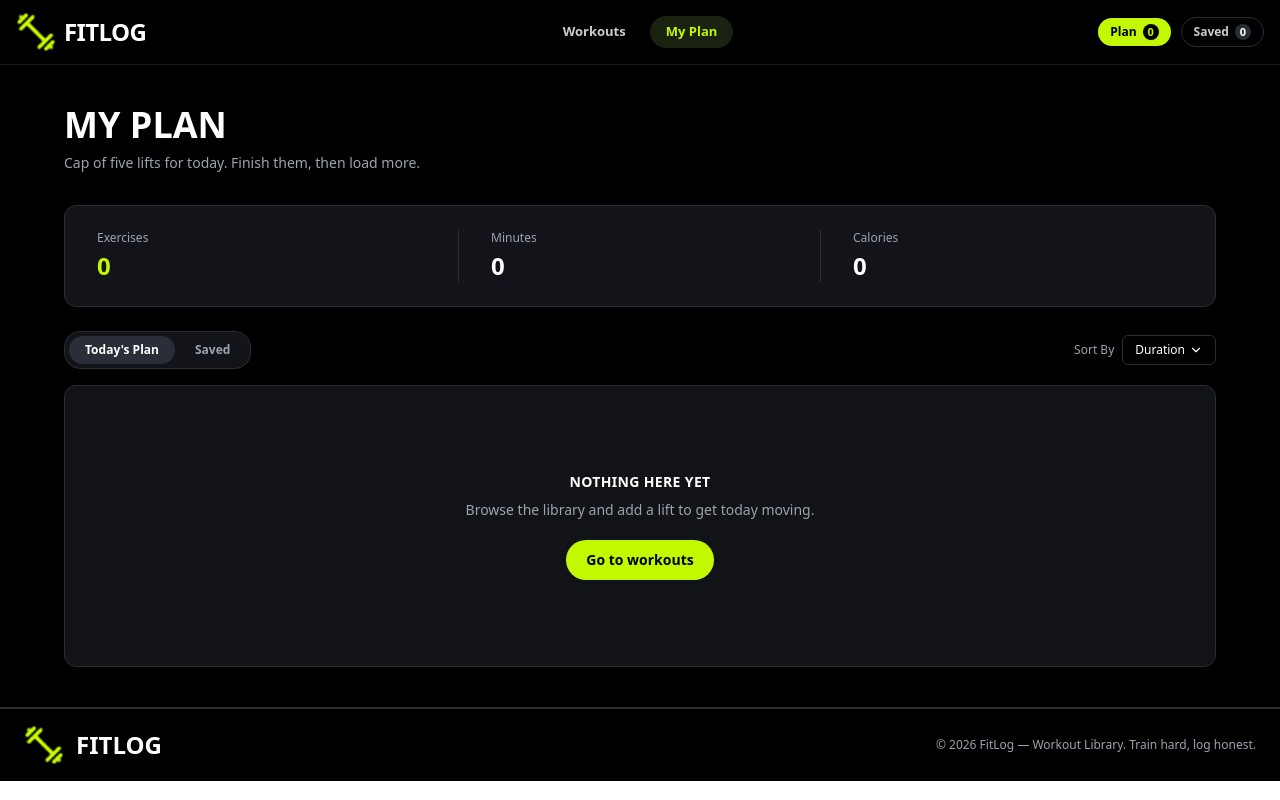
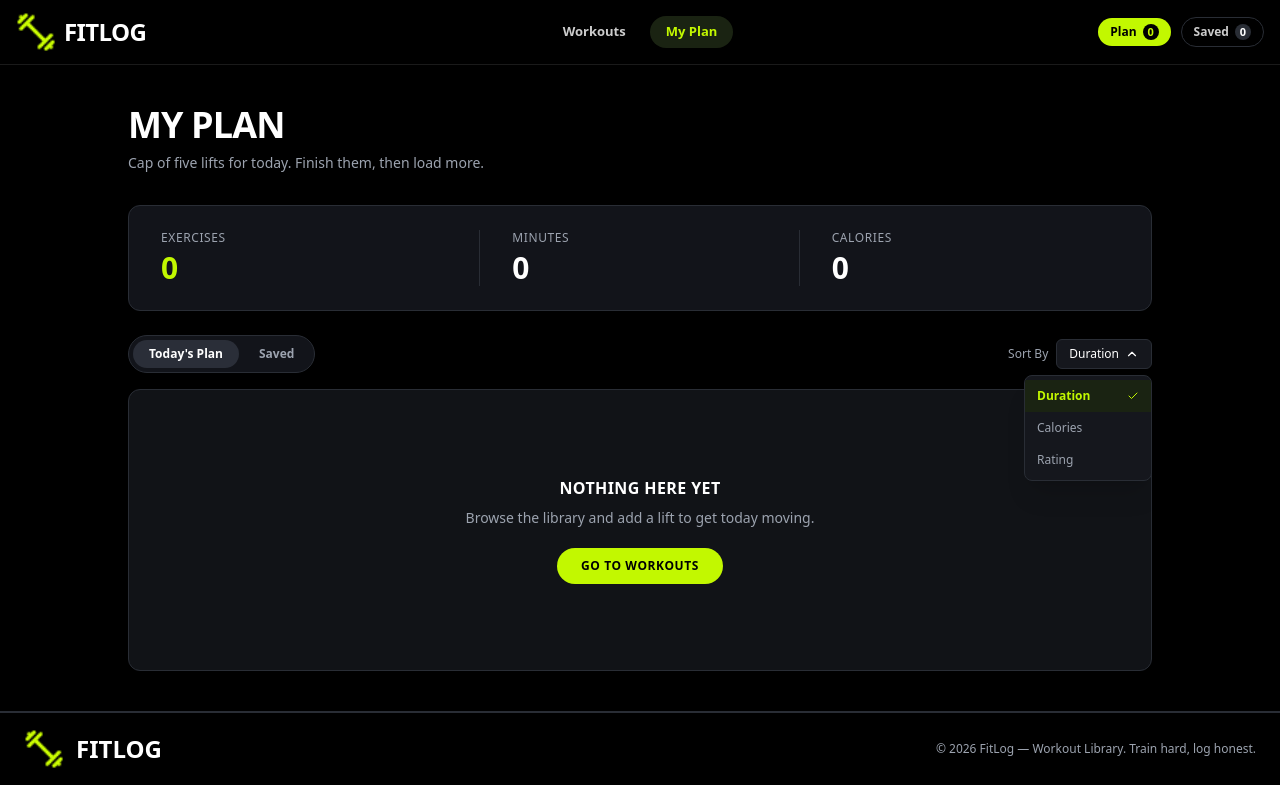
Before and after one commit to imakashdey/Fit-log-Assingment-6, a Next.js app: page /my-plan in a window 1280 px wide. Both pictures are taken after a click on the button "Duration". Built offline with nearby package versions, Linux system fonts and the light colour scheme.

Commit message:
feat: implement duration, calories, rating sorting dropdown and mark as done toast

```diff
--- a/src/app/my-plan/page.tsx
+++ b/src/app/my-plan/page.tsx
@@ -26,9 +26,24 @@ const MyPlan = () => {
     } = useContext(WorkoutContext);
 
     const [tab, setTab] = useState<"today" | "saved">("today");
-
+    const [sortBy, setSortBy] = useState<"Duration" | "Calories" | "Rating">("Duration");
+    const [isSortOpen, setIsSortOpen] = useState(false);
 
     const activeList = tab === "today" ? plan : saved;
+
+    // Sorting logic
+    const sortedList = [...activeList].sort((a, b) => {
+        if (sortBy === "Duration") {
+            return b.duration - a.duration;
+        }
+        if (sortBy === "Calories") {
+            return b.caloriesBurned - a.caloriesBurned;
+        }
+        if (sortBy === "Rating") {
+            return b.rating - a.rating;
+        }
+        return 0;
+    });
 
     // Total minutes
     const totalMinutes = plan.reduce(
@@ -43,12 +58,12 @@ const MyPlan = () => {
     );
 
     return (
-        <main className="px-5 py-10">
-            <div className="max-w-6xl mx-auto">
+        <main className="px-5 py-10 max-w-7xl mx-auto w-full">
+            <div className="max-w-5xl mx-auto">
 
                 {/* ================= HEADER ================= */}
                 <div className="mb-8">
-                    <h1 className="text-white text-3xl md:text-4xl font-bold">
+                    <h1 className="text-white text-3xl md:text-4xl font-extrabold tracking-tight">
                         MY PLAN
                     </h1>
 
@@ -59,39 +74,39 @@ const MyPlan = () => {
 
 
                 {/* ================= STATS ================= */}
-                <div className="grid grid-cols-3 bg-[#12141A] border border-[#292D35] rounded-xl px-8 py-6 mb-6">
+                <div className="grid grid-cols-3 bg-[#12141A] border border-[#292D35] rounded-xl px-6 md:px-8 py-6 mb-6">
 
                     {/* Exercises */}
                     <div className="border-r border-[#292D35]">
-                        <p className="text-[#9CA3AF] text-xs">
+                        <p className="text-[#9CA3AF] text-xs uppercase tracking-wider font-medium">
                             Exercises
                         </p>
 
-                        <p className="text-[#C2F800] text-2xl font-bold mt-1">
+                        <p className="text-[#C2F800] text-2xl md:text-3xl font-extrabold mt-1">
                             {plan.length}
                         </p>
                     </div>
 
 
                     {/* Minutes */}
-                    <div className="border-r border-[#292D35] pl-8">
-                        <p className="text-[#9CA3AF] text-xs">
+                    <div className="border-r border-[#292D35] pl-4 md:pl-8">
+                        <p className="text-[#9CA3AF] text-xs uppercase tracking-wider font-medium">
                             Minutes
                         </p>
 
-                        <p className="text-white text-2xl font-bold mt-1">
+                        <p className="text-white text-2xl md:text-3xl font-extrabold mt-1">
                             {totalMinutes}
                         </p>
                     </div>
 
 
                     {/* Calories */}
-                    <div className="pl-8">
-                        <p className="text-[#9CA3AF] text-xs">
+                    <div className="pl-4 md:pl-8">
+                        <p className="text-[#9CA3AF] text-xs uppercase tracking-wider font-medium">
                             Calories
                         </p>
 
-                        <p className="text-white text-2xl font-bold mt-1">
+                        <p className="text-white text-2xl md:text-3xl font-extrabold mt-1">
                             {totalCalories}
                         </p>
                     </div>
@@ -103,7 +118,7 @@ const MyPlan = () => {
                 <div className="flex flex-col sm:flex-row sm:items-center sm:justify-between gap-4 mb-4">
 
                     {/* Tabs */}
-                    <div className="flex items-center gap-1 bg-[#12141A] border border-[#292D35] rounded-2xl p-1 w-fit">
+                    <div className="flex items-center gap-1 bg-[#12141A] border border-[#292D35] rounded-full p-1 w-fit">
 
                         {/* Today's Plan */}
                         <button
@@ -131,15 +146,55 @@ const MyPlan = () => {
                     </div>
 
 
-                    {/* Sort */}
-                    <div className="flex items-center gap-2 text-xs text-[#9CA3AF]">
+                    {/* Sort Dropdown */}
+                    <div className="relative flex items-center gap-2 text-xs text-[#9CA3AF]">
 
                         <span>Sort By</span>
 
-                        <button className="flex items-center gap-1 border border-[#292D35] rounded-md px-3 py-1.5 text-white">
-                            Duration
-                            <ChevronDown size={14} />
-                        </button>
+                        <div className="relative">
+                            <button
+                                onClick={() => setIsSortOpen((prev) => !prev)}
+                                className="flex items-center gap-1.5 bg-[#15171D] border border-[#292D35] hover:border-[#C2F800] rounded-md px-3 py-1.5 text-white text-xs transition cursor-pointer"
+                            >
+                                <span>{sortBy}</span>
+                                <ChevronDown
+                                    size={14}
+                                    className={`transition-transform duration-200 ${
+                                        isSortOpen ? "rotate-180" : ""
+                                    }`}
+                                />
+                            </button>
+
+                            {isSortOpen && (
+                                <>
+                                    {/* Backdrop for closing */}
+                                    <div
+                                        className="fixed inset-0 z-10"
+                                        onClick={() => setIsSortOpen(false)}
+                                    />
+
+                                    <div className="absolute right-0 mt-1.5 w-32 bg-[#15171D] border border-[#292D35] rounded-lg shadow-xl z-20 py-1 overflow-hidden">
+                                        {(["Duration", "Calories", "Rating"] as const).map((option) => (
+                                            <button
+                                                key={option}
+                                                onClick={() => {
+                                                    setSortBy(option);
+                                                    setIsSortOpen(false);
+                                                }}
+                                                className={`w-full text-left px-3 py-2 text-xs transition flex items-center justify-between cursor-pointer ${
+                                                    sortBy === option
+                                                        ? "bg-[#1A2312] text-[#C2F800] font-bold"
+                                                        : "text-[#9CA3AF] hover:text-white hover:bg-white/5"
+                                                }`}
+                                            >
+                                                <span>{option}</span>
+                                                {sortBy === option && <Check size={12} />}
+                                            </button>
+                                        ))}
+                                    </div>
+                                </>
+                            )}
+                        </div>
 
                     </div>
 
@@ -150,23 +205,23 @@ const MyPlan = () => {
                 <div className="border border-[#292D35] bg-[#111317] rounded-xl min-h-[280px]">
 
                     {/* ================= EMPTY STATE ================= */}
-                    {activeList.length === 0 ? (
+                    {sortedList.length === 0 ? (
 
                         <div className="flex items-center justify-center min-h-[280px]">
 
-                            <div className="text-center py-16">
+                            <div className="text-center py-16 px-4">
 
-                                <h2 className="text-white text-sm font-bold tracking-wide">
+                                <h2 className="text-white text-base font-bold tracking-wide">
                                     NOTHING HERE YET
                                 </h2>
 
-                                <p className="text-[#9CA3AF] text-sm mt-2">
+                                <p className="text-[#9CA3AF] text-sm mt-2 max-w-sm mx-auto">
                                     Browse the library and add a lift to get today moving.
                                 </p>
 
                                 <Link
                                     href="/"
-                                    className="inline-block mt-5 bg-[#C2F800] text-black text-sm font-bold px-5 py-2.5 rounded-full hover:bg-[#A8D600] transition"
+                                    className="inline-block mt-5 bg-[#C2F800] text-black text-xs font-bold px-6 py-2.5 rounded-full hover:bg-[#A8D600] transition uppercase tracking-wider"
                                 >
                                     Go to workouts
                                 </Link>
@@ -180,18 +235,18 @@ const MyPlan = () => {
                         /* ================= WORKOUT LIST ================= */
                         <div className="flex flex-col gap-3 p-4">
 
-                            {activeList.map((workout) => (
+                            {sortedList.map((workout) => (
 
                                 <div
                                     key={workout.id}
-                                    className="bg-[#15171D] border border-[#292D35] rounded-xl p-3 flex items-center justify-between gap-4"
+                                    className="bg-[#15171D] border border-[#292D35] rounded-xl p-3 sm:p-4 flex flex-col sm:flex-row sm:items-center justify-between gap-4 transition hover:border-[#383E4A]"
                                 >
 
                                     {/* ================= LEFT SIDE ================= */}
-                                    <div className="flex items-center gap-3 min-w-0">
+                                    <div className="flex items-center gap-3.5 min-w-0">
 
                                         {/* Image */}
-                                        <div className="relative w-14 h-14 rounded-lg overflow-hidden shrink-0">
+                                        <div className="relative w-14 h-14 sm:w-16 sm:h-16 rounded-lg overflow-hidden shrink-0">
 
                                             <Image
                                                 src={workout.image}
@@ -214,7 +269,7 @@ const MyPlan = () => {
 
                                             {/* Equipment */}
                                             <p className="text-[#9CA3AF] text-xs mt-0.5 truncate">
-                                                {workout.equipment}
+                                                Equipment: <span className="text-white/90">{workout.equipment}</span>
                                             </p>
 
 
@@ -223,7 +278,7 @@ const MyPlan = () => {
 
                                                 {/* Duration */}
                                                 <span className="flex items-center gap-1">
-                                                    <Clock size={12} />
+                                                    <Clock size={12} className="text-[#9CA3AF]" />
                                                     {workout.duration} min
                                                 </span>
 
@@ -255,12 +310,12 @@ const MyPlan = () => {
 
 
                                     {/* ================= RIGHT SIDE ================= */}
-                                    <div className="flex items-center gap-2 shrink-0">
+                                    <div className="flex items-center justify-end gap-2 shrink-0 pt-2 sm:pt-0 border-t sm:border-t-0 border-[#292D35]">
 
                                         {/* View Details */}
                                         <Link
                                             href={`/details/${workout.id}`}
-                                            className="border border-[#292D35] text-white text-xs font-semibold px-4 py-2 rounded-lg hover:bg-[#1C1F26] transition"
+                                            className="border border-[#292D35] text-white text-xs font-semibold px-3.5 py-2 rounded-lg hover:bg-[#1C1F26] hover:border-[#C2F800]/50 transition"
                                         >
                                             View Details
                                         </Link>
@@ -269,11 +324,16 @@ const MyPlan = () => {
                                         {/* Mark as Done */}
                                         {tab === "today" && (
                                             <button
-                                                onClick={() => markAsDone(workout.id)}
+                                                onClick={() => {
+                                                    if (!completed.includes(workout.id)) {
+                                                        markAsDone(workout.id);
+                                                        toast.success("Workout marked as done!");
+                                                    }
+                                                }}
                                                 disabled={completed.includes(workout.id)}
-                                                className={`flex items-center gap-1.5 text-xs font-bold px-4 py-2 rounded-lg transition ${completed.includes(workout.id)
+                                                className={`flex items-center gap-1.5 text-xs font-bold px-3.5 py-2 rounded-lg transition ${completed.includes(workout.id)
                                                         ? "bg-[#2A2E38] text-[#C2F800] cursor-default"
-                                                        : "bg-[#C2F800] text-black hover:brightness-95"
+                                                        : "bg-[#C2F800] text-black hover:brightness-95 cursor-pointer"
                                                     }`}
                                             >
                                                 <Check
@@ -299,8 +359,8 @@ const MyPlan = () => {
                                                     toast.success("Workout removed from saved!");
                                                 }
                                             }}
-                                            aria-label="Remove"
-                                            className="text-[#9CA3AF] hover:text-red-400 transition p-1"
+                                            aria-label="Remove workout"
+                                            className="text-[#9CA3AF] hover:text-red-400 hover:bg-red-500/10 rounded-lg p-2 transition cursor-pointer"
                                         >
                                             <X size={16} />
                                         </button>
```
